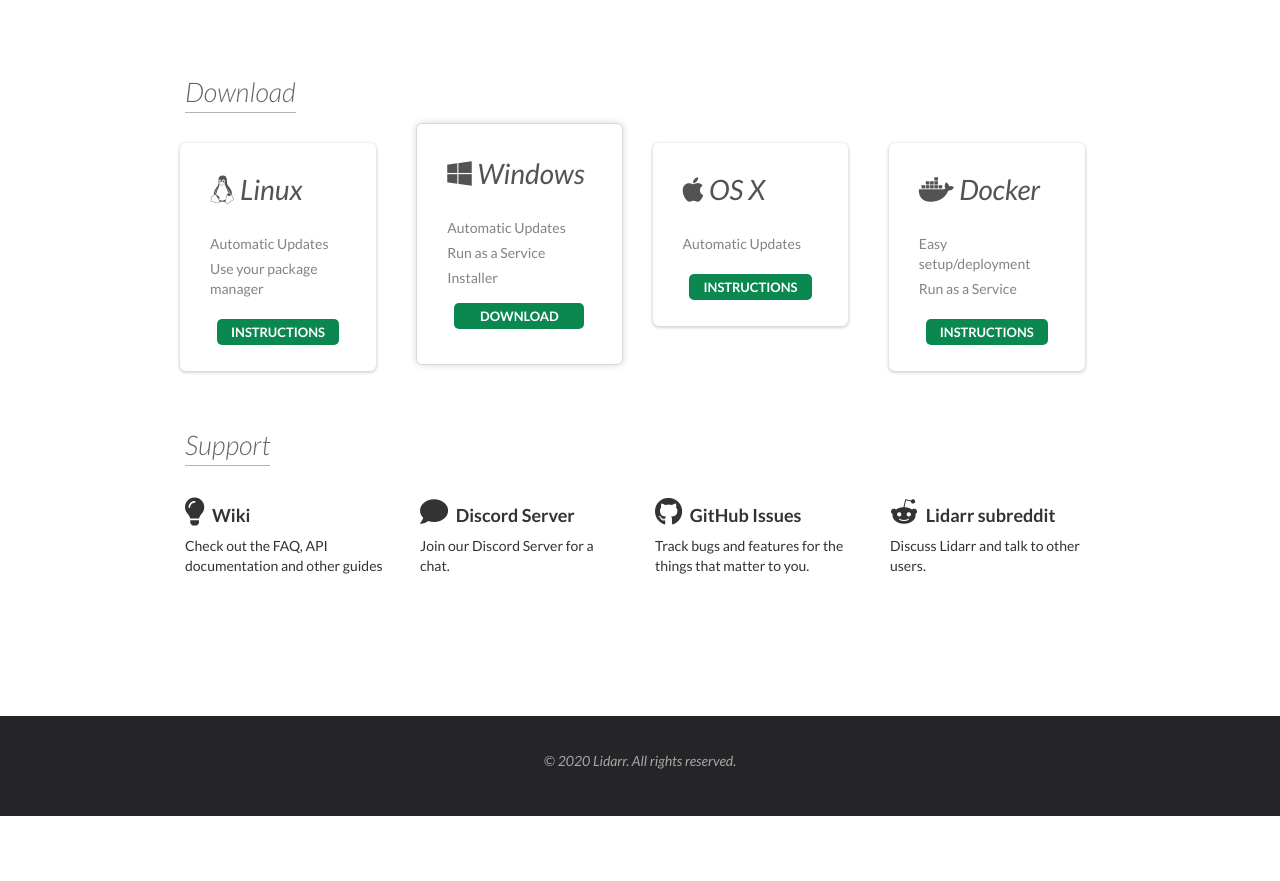
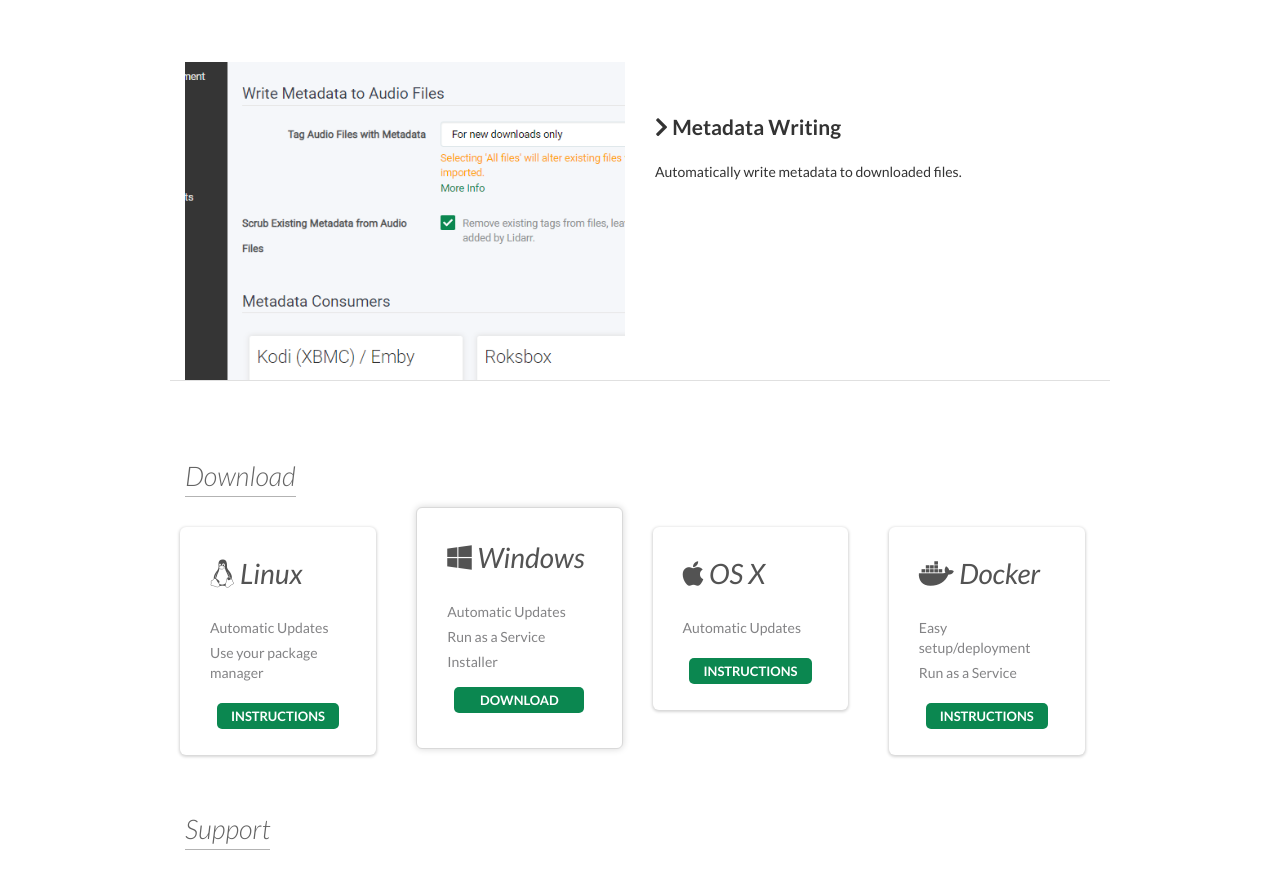
Before and after one commit to lidarr/lidarr.github.io, a website: page index.html in a window 1280 px wide. Shown: the part 1322-2203 px from the top of the page. Before the commit the page ends 2138 px from the top, so only its background shows below. Drawn offline with nearby package versions, Linux system fonts and the light colour scheme.

Commit message:
Add metadata feature.
Fixes issue #1.

```diff
--- a/index.html
+++ b/index.html
@@ -116,6 +116,20 @@
                     </h3>
                     <p>
                         Find all the releases, choose the one you want and send it right to your download client.
+                    </p>
+                </div>
+            </div>
+            <div class="row feature">
+                <div class="col-sm-6">
+                    <img src="img/features/metadata.png" class="img-responsive" />
+                </div>
+                <div class="col-sm-6 info">
+                    <h3>
+                        <i class="fa fa-chevron-right"></i>
+                        Metadata Writing
+                    </h3>
+                    <p>
+                        Automatically write metadata to downloaded files.
                     </p>
                 </div>
             </div>
```
Also changed, not shown: img/features/metadata.png (added).
